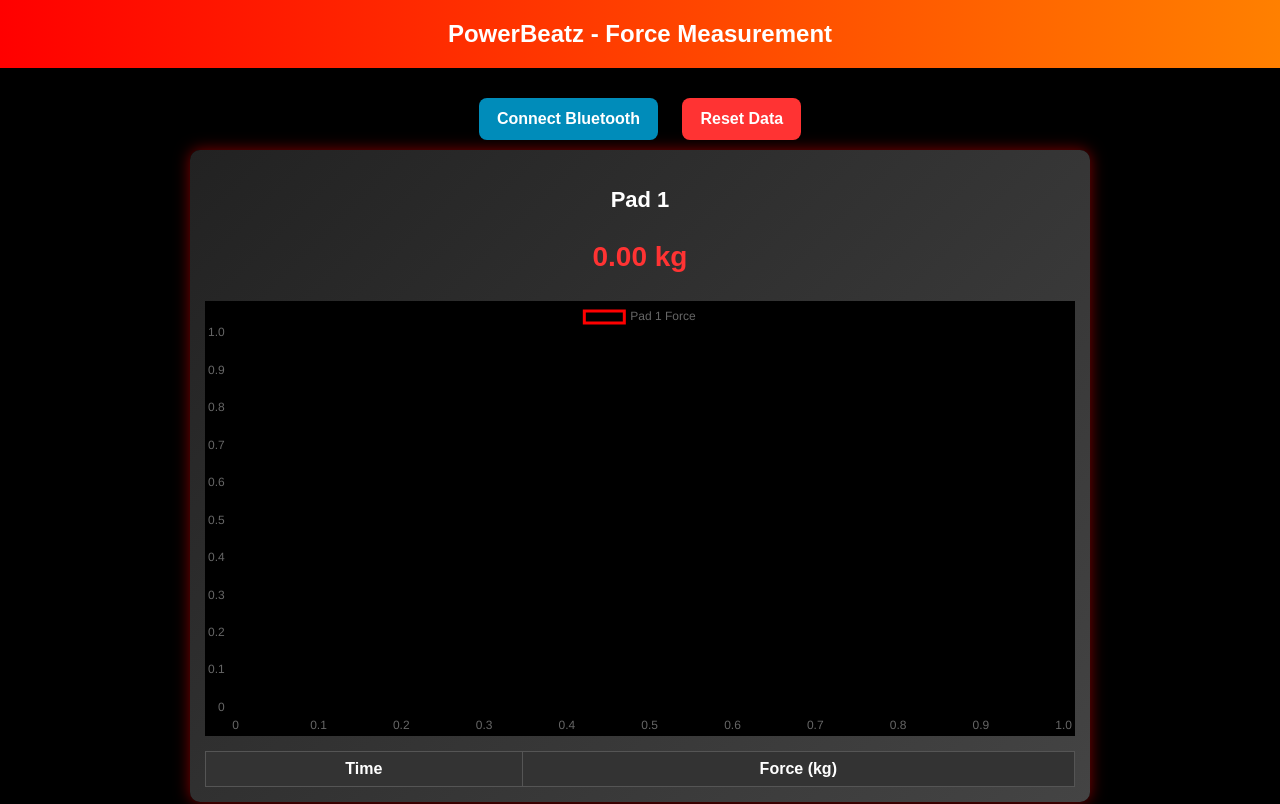
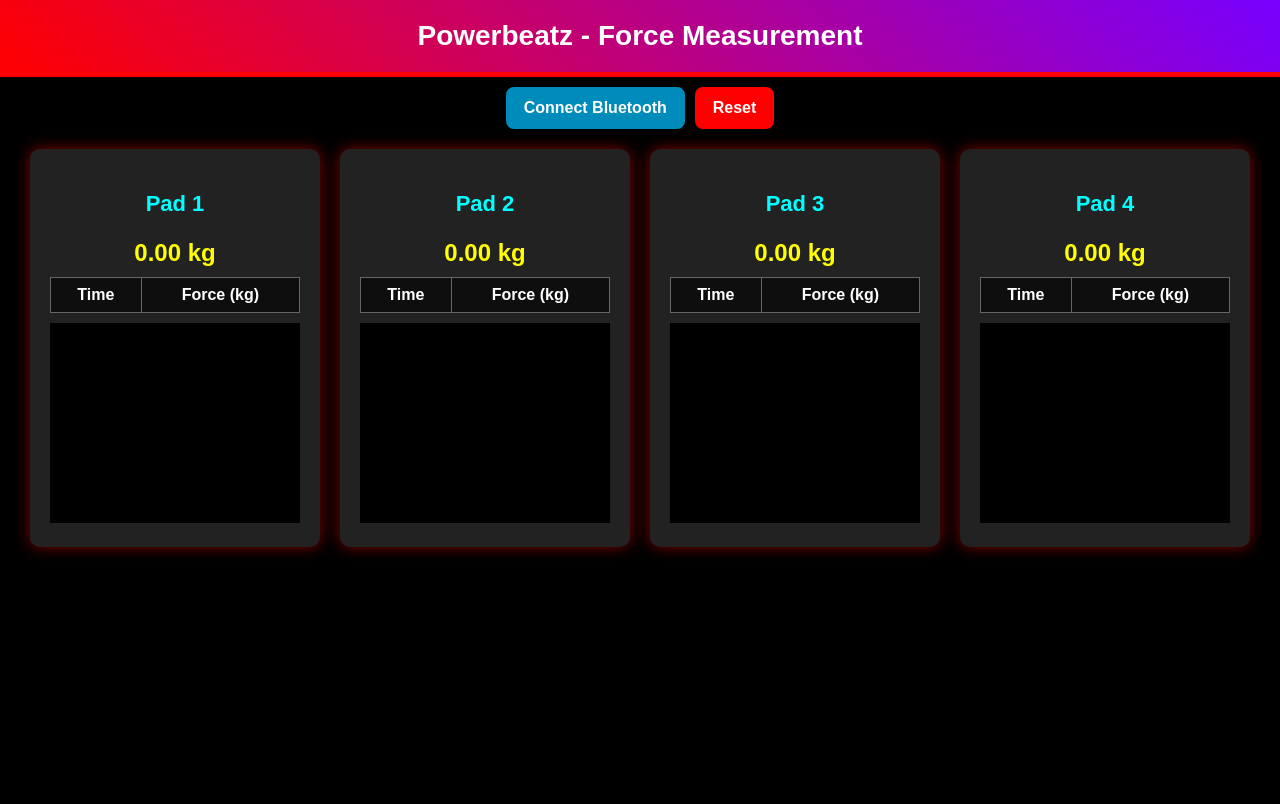
Before and after one commit to ManOfShadow/MUSICAL-BEAT, a plain HTML site: page index.html in a window 1280 px wide. Shown: the top 804 px of the page. Drawn offline with nearby package versions, Linux system fonts and the light colour scheme.

Commit message:
Update index.html

```diff
--- a/index.html
+++ b/index.html
@@ -3,10 +3,11 @@
 <head>
     <meta charset="UTF-8">
     <meta name="viewport" content="width=device-width, initial-scale=1.0">
-    <title>PowerBeatz - Force Measurement</title>
+    <title>Powerbeatz - Force Measurement</title>
     <style>
+        /* General Styling */
         body {
-            background-color: black;
+            background-color: black; /* Named as per your request */
             color: white;
             font-family: Arial, sans-serif;
             margin: 0;
@@ -15,71 +16,34 @@
         }
 
         header {
-            background: linear-gradient(90deg, #ff0000, #ff8000);
+            background: linear-gradient(45deg, #ff0000, #7700ff);
             padding: 20px;
-            font-size: 24px;
+            text-align: center;
+            font-size: 28px;
             font-weight: bold;
+            border-bottom: 5px solid red;
         }
 
-        .container {
-            padding: 20px;
-            max-width: 900px;
-            margin: auto;
-        }
-
-        .pad {
-            background: linear-gradient(135deg, #222, #444);
-            border-radius: 10px;
-            padding: 15px;
-            margin-bottom: 20px;
-            box-shadow: 0px 0px 15px rgba(255, 0, 0, 0.5);
-        }
-
-        .pad h3 {
-            font-size: 22px;
-            margin-bottom: 10px;
-        }
-
-        .force-value {
-            font-size: 28px;
-            font-weight: bold;
-            color: #ff3333;
-        }
-
-        .history-table {
-            width: 100%;
-            margin-top: 15px;
-            border-collapse: collapse;
-            background-color: #333;
-            color: white;
-        }
-
-        .history-table th, .history-table td {
-            border: 1px solid #555;
-            padding: 8px;
-            text-align: center;
-        }
-
-        .graph {
-            height: 200px;
-            margin-top: 15px;
-            background-color: black;
+        .button-container {
+            display: flex;
+            justify-content: center;
+            gap: 10px;
+            margin-top: 10px;
         }
 
         .button {
             padding: 12px 18px;
             font-size: 16px;
+            font-weight: bold;
             border: none;
             border-radius: 8px;
             cursor: pointer;
-            margin: 10px;
             transition: 0.3s;
         }
 
         #bluetoothButton {
             background-color: #008CBA;
             color: white;
-            font-weight: bold;
         }
 
         #bluetoothButton:hover {
@@ -87,151 +51,167 @@
         }
 
         #resetButton {
-            background-color: #ff3333;
+            background-color: red;
             color: white;
-            font-weight: bold;
         }
 
         #resetButton:hover {
-            background-color: #cc0000;
+            background-color: darkred;
+        }
+
+        .container {
+            display: flex;
+            justify-content: center;
+            gap: 20px;
+            margin: 20px;
+            flex-wrap: wrap;
+        }
+
+        .pad {
+            background-color: #222;
+            border-radius: 10px;
+            padding: 20px;
+            width: 250px;
+            text-align: center;
+            box-shadow: 0 0 15px rgba(255, 0, 0, 0.5);
+        }
+
+        .pad h3 {
+            font-size: 22px;
+            color: cyan;
+        }
+
+        .live-value {
+            font-size: 24px;
+            font-weight: bold;
+            color: yellow;
+            margin: 10px 0;
+        }
+
+        .history-table {
+            width: 100%;
+            border-collapse: collapse;
+            background: rgba(0, 0, 0, 0.6);
+        }
+
+        .history-table th, .history-table td {
+            border: 1px solid #666;
+            padding: 8px;
+            text-align: center;
+            color: white;
+        }
+
+        canvas {
+            width: 100%;
+            height: 200px;
+            margin-top: 10px;
+            background: #000;
         }
     </style>
 </head>
 <body>
-    <header>PowerBeatz - Force Measurement</header>
+    <header>
+        Powerbeatz - Force Measurement
+    </header>
+
+    <div class="button-container">
+        <button class="button" id="bluetoothButton" onclick="connectBluetooth()">Connect Bluetooth</button>
+        <button class="button" id="resetButton" onclick="resetData()">Reset</button>
+    </div>
 
     <div class="container">
-        <!-- Bluetooth & Reset Buttons -->
-        <button class="button" id="bluetoothButton" onclick="connectBluetooth()">Connect Bluetooth</button>
-        <button class="button" id="resetButton" onclick="resetData()">Reset Data</button>
-
         <!-- Pad 1 -->
         <div class="pad">
             <h3>Pad 1</h3>
-            <p class="force-value" id="forceDisplay1">0.00 kg</p>
-            <canvas id="graph1" class="graph"></canvas>
+            <p class="live-value" id="forceDisplay1">0.00 kg</p>
             <table class="history-table" id="historyTable1">
-                <thead>
-                    <tr><th>Time</th><th>Force (kg)</th></tr>
-                </thead>
+                <thead><tr><th>Time</th><th>Force (kg)</th></tr></thead>
                 <tbody></tbody>
             </table>
+            <canvas id="graph1"></canvas>
         </div>
 
         <!-- Pad 2 -->
         <div class="pad">
             <h3>Pad 2</h3>
-            <p class="force-value" id="forceDisplay2">0.00 kg</p>
-            <canvas id="graph2" class="graph"></canvas>
+            <p class="live-value" id="forceDisplay2">0.00 kg</p>
             <table class="history-table" id="historyTable2">
-                <thead>
-                    <tr><th>Time</th><th>Force (kg)</th></tr>
-                </thead>
+                <thead><tr><th>Time</th><th>Force (kg)</th></tr></thead>
                 <tbody></tbody>
             </table>
+            <canvas id="graph2"></canvas>
         </div>
 
         <!-- Pad 3 -->
         <div class="pad">
             <h3>Pad 3</h3>
-            <p class="force-value" id="forceDisplay3">0.00 kg</p>
-            <canvas id="graph3" class="graph"></canvas>
+            <p class="live-value" id="forceDisplay3">0.00 kg</p>
             <table class="history-table" id="historyTable3">
-                <thead>
-                    <tr><th>Time</th><th>Force (kg)</th></tr>
-                </thead>
+                <thead><tr><th>Time</th><th>Force (kg)</th></tr></thead>
                 <tbody></tbody>
             </table>
+            <canvas id="graph3"></canvas>
         </div>
 
         <!-- Pad 4 -->
         <div class="pad">
             <h3>Pad 4</h3>
-            <p class="force-value" id="forceDisplay4">0.00 kg</p>
-            <canvas id="graph4" class="graph"></canvas>
+            <p class="live-value" id="forceDisplay4">0.00 kg</p>
             <table class="history-table" id="historyTable4">
-                <thead>
-                    <tr><th>Time</th><th>Force (kg)</th></tr>
-                </thead>
+                <thead><tr><th>Time</th><th>Force (kg)</th></tr></thead>
                 <tbody></tbody>
             </table>
+            <canvas id="graph4"></canvas>
         </div>
     </div>
 
     <script src="https://cdn.jsdelivr.net/npm/chart.js"></script>
     <script>
-        let forceData = [[], [], [], []];
         let charts = [];
-
-        const SERVICE_UUID = "12345678-1234-1234-1234-123456789abc";
-        const CHARACTERISTIC_UUID = "87654321-4321-4321-4321-123456789abc";
 
         async function connectBluetooth() {
             try {
                 const device = await navigator.bluetooth.requestDevice({
                     acceptAllDevices: true,
-                    optionalServices: [SERVICE_UUID]
+                    optionalServices: ["12345678-1234-1234-1234-123456789abc"]
                 });
 
                 const server = await device.gatt.connect();
-                const service = await server.getPrimaryService(SERVICE_UUID);
-                const characteristic = await service.getCharacteristic(CHARACTERISTIC_UUID);
+                const service = await server.getPrimaryService("12345678-1234-1234-1234-123456789abc");
+                const characteristic = await service.getCharacteristic("87654321-4321-4321-4321-123456789abc");
 
-                characteristic.addEventListener("characteristicvaluechanged", handleData);
+                characteristic.addEventListener('characteristicvaluechanged', handleData);
                 await characteristic.startNotifications();
 
-                console.log("Connected to ESP32!");
+                console.log("Connected to Bluetooth device!");
             } catch (error) {
                 alert("Bluetooth Error: " + error);
             }
         }
 
         function handleData(event) {
-            let data = new TextDecoder().decode(event.target.value);
-            let json = JSON.parse(data);
+            let decoder = new TextDecoder();
+            let data = JSON.parse(decoder.decode(event.target.value));
 
-            let forceValues = [
-                json.piezometer_1,
-                json.piezometer_2,
-                json.piezometer_3,
-                json.piezometer_4
+            let forceKg = [
+                (data.piezometer_1 / 4095) * 25,
+                (data.piezometer_2 / 4095) * 25,
+                (data.piezometer_3 / 4095) * 25,
+                (data.piezometer_4 / 4095) * 25
             ];
 
             let now = new Date().toLocaleTimeString();
 
-            forceValues.forEach((forceKg, i) => {
-                document.getElementById(`forceDisplay${i + 1}`).innerText = forceKg.toFixed(2) + " kg";
-                document.getElementById(`historyTable${i + 1}`).innerHTML += `<tr><td>${now}</td><td>${forceKg.toFixed(2)} kg</td></tr>`;
-
-                forceData[i].push({ x: now, y: forceKg });
-                if (forceData[i].length > 10) forceData[i].shift();
-                charts[i].update();
-            });
-        }
-
-        function initializeGraphs() {
-            for (let i = 1; i <= 4; i++) {
-                let ctx = document.getElementById(`graph${i}`).getContext("2d");
-                charts[i - 1] = new Chart(ctx, {
-                    type: "line",
-                    data: {
-                        datasets: [{
-                            label: `Pad ${i} Force`,
-                            data: [],
-                            borderColor: "red",
-                            fill: false,
-                        }]
-                    },
-                    options: { scales: { x: { type: "linear", position: "bottom" } } }
-                });
+            for (let i = 0; i < 4; i++) {
+                document.getElementById(`forceDisplay${i+1}`).innerText = forceKg[i].toFixed(2) + " kg";
+                let table = document.getElementById(`historyTable${i+1}`).querySelector('tbody');
+                table.insertAdjacentHTML('afterbegin', `<tr><td>${now}</td><td>${forceKg[i].toFixed(2)} kg</td></tr>`);
             }
         }
 
         function resetData() {
-            location.reload();
+            document.querySelectorAll(".history-table tbody").forEach(tbody => tbody.innerHTML = "");
         }
-
-        window.onload = initializeGraphs;
     </script>
 </body>
 </html>
```
